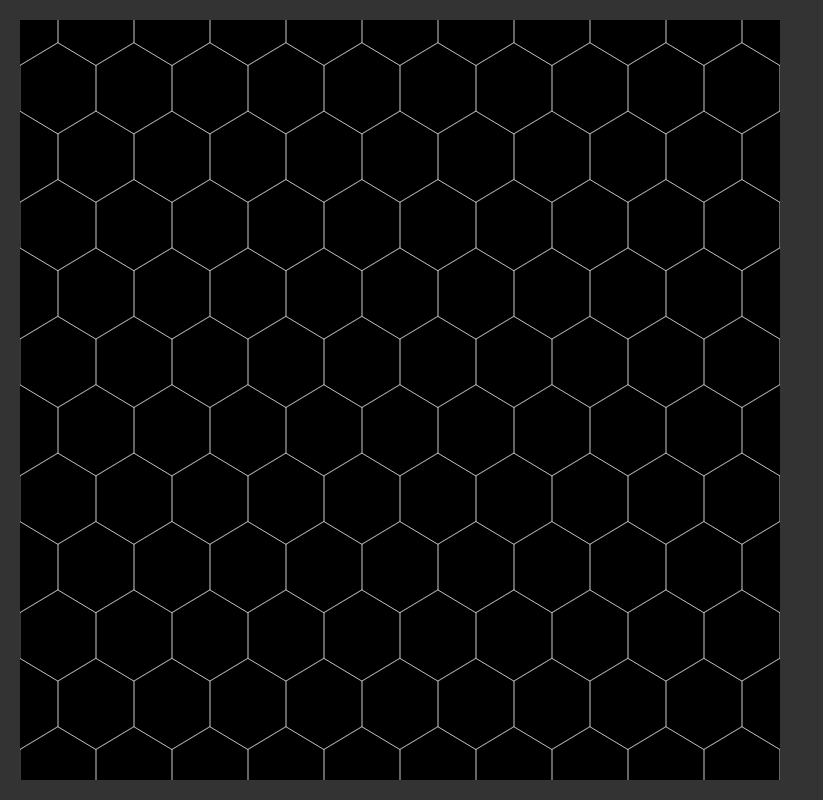
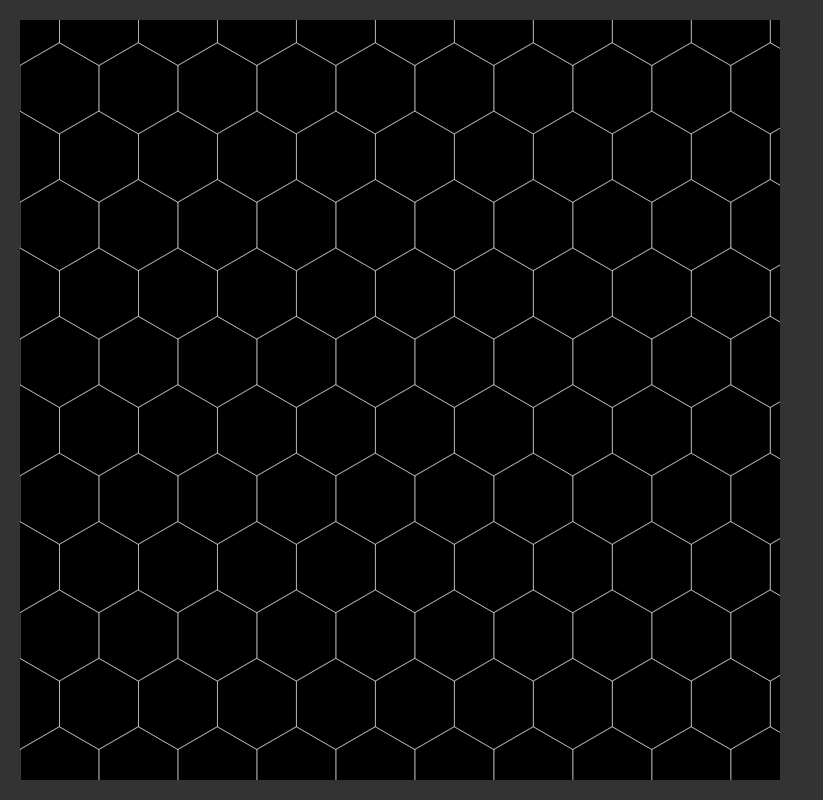
Before and after one commit to bohnacker/svg-playground, a SvelteKit app: page / in a window 1280 px wide. Shown: the whole page, without its empty margins (0-823 px from the left). Built offline with nearby package versions, Linux system fonts and the light colour scheme.

Commit message:
better hexagon

```diff
--- a/package.json
+++ b/package.json
@@ -15,5 +15,8 @@
 		"@sveltejs/vite-plugin-svelte": "^6.2.1",
 		"svelte": "^5.43.8",
 		"vite": "^7.2.2"
+	},
+	"dependencies": {
+		"chroma-js": "^3.2.0"
 	}
 }
--- a/src/routes/+page.svelte
+++ b/src/routes/+page.svelte
@@ -1,30 +1,46 @@
 <script>
+  import chroma from "chroma-js";
+
+  // Definieren der Variablen für die Hexagon-Größe, damit es reguläre Sechsecke sind
+  let halfH = 60;
+  let halfW = Math.sqrt(3) * halfH / 2;
+
   function calculatePosition(xi, yi) {
     // xi (eine Zahl von 0 bis 10) wird in Pixel umgerechnet
-    let x = xi * 100;
-    // yi (eine Zahl von 0 bis 9) is vor allem für die vertikale Positionierung zuständig,
+    let x = xi * halfW * 2;
+    // yi (eine Zahl von 0 bis 9) ist vor allem für die vertikale Positionierung zuständig,
     // wird aber auch für die horizontale Versetzung jeder zweiten Reihe gebraucht.
     // Jede zweite Reihe um 50 Pixel nach rechts versetzen, wenn yi ungerade ist
     if (yi % 2 === 1) {
-      x = x + 50;
+      x = x + halfW;
     }
     // yi benutzen, um die vertikale Positionierung zu berechnen
-    const y = yi * 90;
-    // Rückgabe eines Strings, der die Koordinaten im Format "x y" enthält. Dieser kann direkt im translate() verwendet werden.
+    const y = yi * halfH * 2 * 0.75;
+    // Rückgabe eines Strings, der die Koordinaten im Format "x y" enthält. Dieser kann direkt in translate() verwendet werden.
     return x + " " + y;
   }
 </script>
 
-<svg viewbox="0 0 1000 1000" xmlns="http://www.w3.org/2000/svg" stroke-linejoin="round" stroke-linecap="round" stroke-width="1" fill="none" stroke="#000000">
-    <rect x="0" y="0" width="1000" height="1000" fill="#000" stroke="none"/>
+<svg
+  viewbox="0 0 1000 1000"
+  xmlns="http://www.w3.org/2000/svg"
+  stroke-linejoin="round"
+  stroke-linecap="round"
+  stroke-width="1"
+  fill="none"
+  stroke="#ffffff99"
+>
+  <rect x="0" y="0" width="1000" height="1000" fill="#000" stroke="none" />
 
   <!-- Variante mit Funktionsaufruf -->
   {#each Array(12) as _, yi}
     {#each Array(11) as _, xi}
-        <polygon transform="translate({calculatePosition(xi, yi)})" points="0 -60, 50 -30, 50 30, 0 60, -50 30, -50 -30" stroke="#ffffff99"/>
+      <polygon
+        transform="translate({calculatePosition(xi, yi)})"
+        points="0 -{halfH}, {halfW} -{halfH/2}, {halfW} {halfH/2}, 0 {halfH}, -{halfW} {halfH/2}, -{halfW} -{halfH/2}"
+      />
     {/each}
   {/each}
-
   <!-- Variante mit Modulo -->
   <!-- {#each Array(10) as _, j}
       {#each Array(10) as _, i}
@@ -50,7 +66,6 @@
     <polygon transform="translate(200 190)" points="0 -60, 50 -30, 50 30, 0 60, -50 30, -50 -30" />
     <polygon transform="translate(300 190)" points="0 -60, 50 -30, 50 30, 0 60, -50 30, -50 -30" /> -->
 
-
   <!-- Typische Reihenfolge der Transformationen -->
   <!-- <polygon transform="translate(50 100) rotate(20) scale(0.5 1)" points="0 -60, 50 -30, 50 30, 0 60, -50 30, -50 -30" /> -->
 
@@ -68,11 +83,7 @@
       <line x1="100" y1="300" x2="300" y2="400" stroke="#0000ff" stroke-width="40"/>
       <path d="M450 300 C 500 200, 600 400, 700 300 S 800 400, 850 300" fill="none" stroke="#ff00ff" stroke-width="4"/>
   </g> -->
-
-
-
 </svg>
-
 
 <style>
   /* make sure the SVG does not make the container larger than intended */
```
Also changed, not shown: 1 other file (tests, documents, lock files or other folders). Lines whose indentation alone changed are shown as unchanged.
